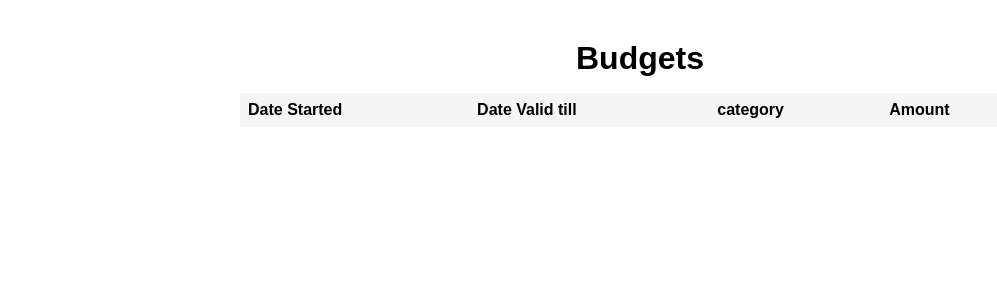
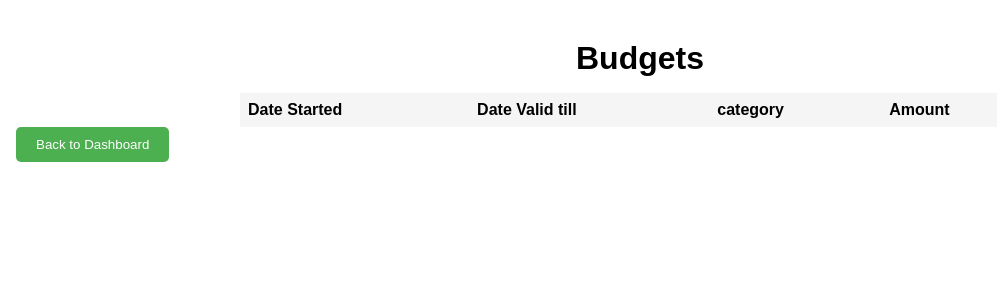
Before and after one commit to shrykg/Personal-finance-tracker, a Node server app: page /budget/seeAllBudgets in a window 1280 px wide. Shown: the top 300 px of the page, without its empty margins (0-997 px from the left). Run offline with Node 20, Linux system fonts and the light colour scheme; data that the repository does not hold is empty; some libraries are stand-ins or nearby versions.

Commit message:
Added logic for amount remaining in budget

```diff
--- a/data/budget.js
+++ b/data/budget.js
@@ -5,8 +5,8 @@ import { transactionData } from '../data/index.js';
 import { transactions } from '../config/mongoCollections.js';
 
 const create = async (user_id, category, budget_amount, start, end) => {
-  start = new Date(start).getDate(start)
-  end = new Date(end).getDate(start);
+  start = new Date(start)
+  end = new Date(end);
 
   //console.log(start)
   let newdata =
@@ -124,7 +124,7 @@ const amount_remaining = async (user_id) => {
   // console.log(budget_data.lengh)
   let categories = [];
   for (let i = 0; i < budget_data.length; i++) {
-    categories.push({ category: budget_data[i].category, start_date: budget_data[i].start_date, end_date: budget_data[i].end_date, amount: budget_data[i].amount });
+    categories.push({ category: budget_data[i].category, start_date: budget_data[i].start_date, end_date: budget_data[i].end_date, amount: budget_data[i].budget_amount });
   }
   console.log(categories);
   //array will look like this [{category: bills , start_date : something , end_date: something} , {category : shopping}]
@@ -158,12 +158,20 @@ const amount_remaining = async (user_id) => {
     console.log('added transaction' + " " + i)
     transaction_array.push({ category: categories[i].category, transaction_sum: x });
   }
-  console.log(transaction_array[0].transaction_sum.amount);
+  //console.log(transaction_array[1].transaction_sum[0]);
   let final_array = [];
   //return transaction_array
 
   for (let i = 0; i < transaction_array.length; i++) {
-    final_array.push({ category: transaction_array[i].category, amount_remaining: budget_data[i].amount - transaction_array[i].transaction_sum.total })
+    if (transaction_array[i].transaction_sum[0]) {
+
+      // console.log(typeof budget_data[i].amount)
+      // console.log(budget_data[i].amount)
+      // console.log(typeof transaction_array[i].transaction_sum[0].total)
+      final_array.push({ category: transaction_array[i].category, amount_remaining: categories[i].amount - transaction_array[i].transaction_sum[0].total })
+    }
+    // console.log(transaction_array[i].transaction_sum[0].total)
+    // final_array.push({ category: transaction_array[i].category, amount_remaining: budget_data[i].amount - transaction_array[i].transaction_sum[0].total })
   }
 
   return final_array;
--- a/views/seeAllBudget.handlebars
+++ b/views/seeAllBudget.handlebars
@@ -1,7 +1,10 @@
 <h1>Budgets</h1>
+
 <body>
   <style>
-      html, body, table {
+    html,
+    body,
+    table {
       margin: 0;
       padding: 0;
       border: 0;
@@ -48,6 +51,19 @@ h1 {
     body {
       padding: 16px;
     }
+
+    button {
+      background-color: #4CAF50;
+      color: white;
+      padding: 10px 20px;
+      border: none;
+      border-radius: 5px;
+      cursor: pointer;
+    }
+
+    button:hover {
+      background-color: #3e8e41;
+    }
   </style>
 
   <table>
@@ -70,4 +86,6 @@ body {
       {{/each}}
     </tbody>
   </table>
+
+  <button onclick=window.location.href="/dashboard">Back to Dashboard</button>
 </body>
--- a/views/seeAllTransaction.handlebars
+++ b/views/seeAllTransaction.handlebars
@@ -10,3 +10,5 @@
 		{{/each}}
 	</ol>
 </section>
+
+<button onclick=window.location.href="/dashboard">Back to Dashboard</button>
```
Also changed, not shown: routes/log_in_registration.js (+5 -5 lines), views/dashboard.handlebars (+8 -1 lines), 1 other file. Lines whose indentation alone changed are shown as unchanged.
